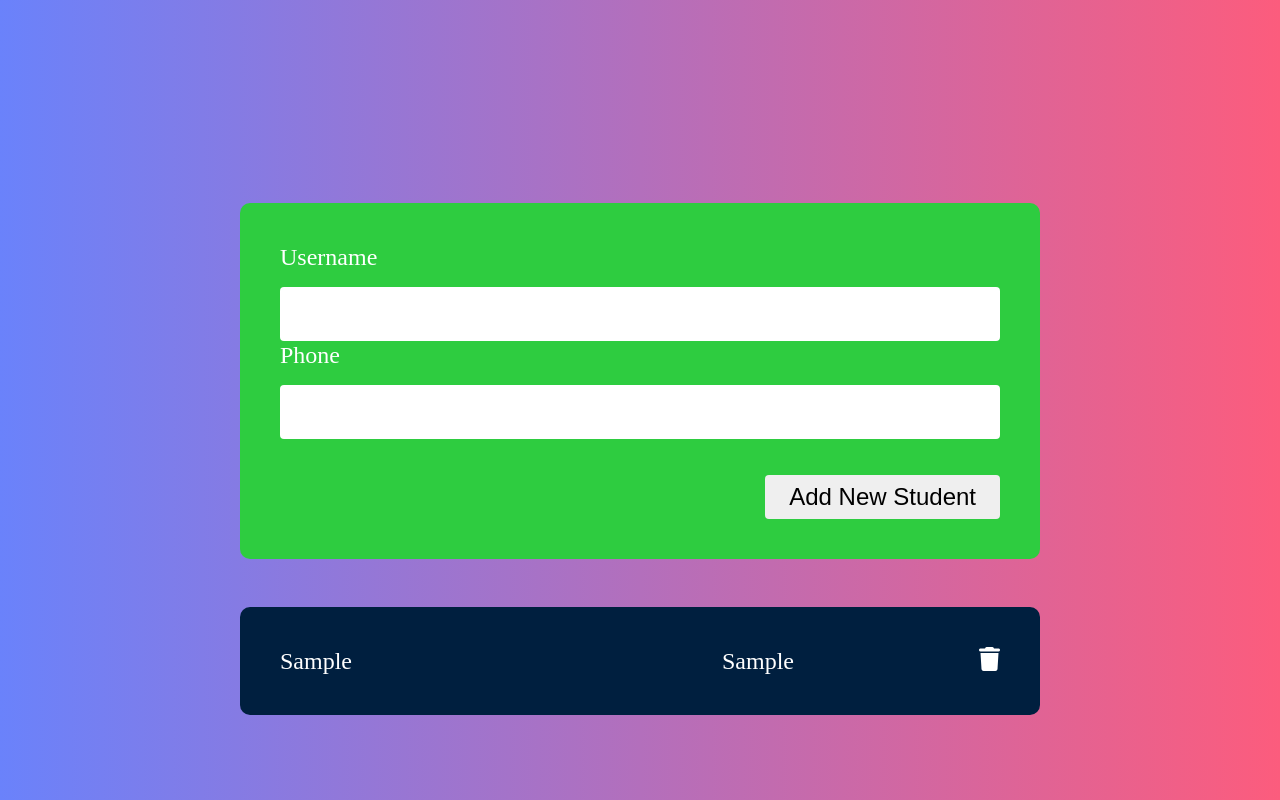
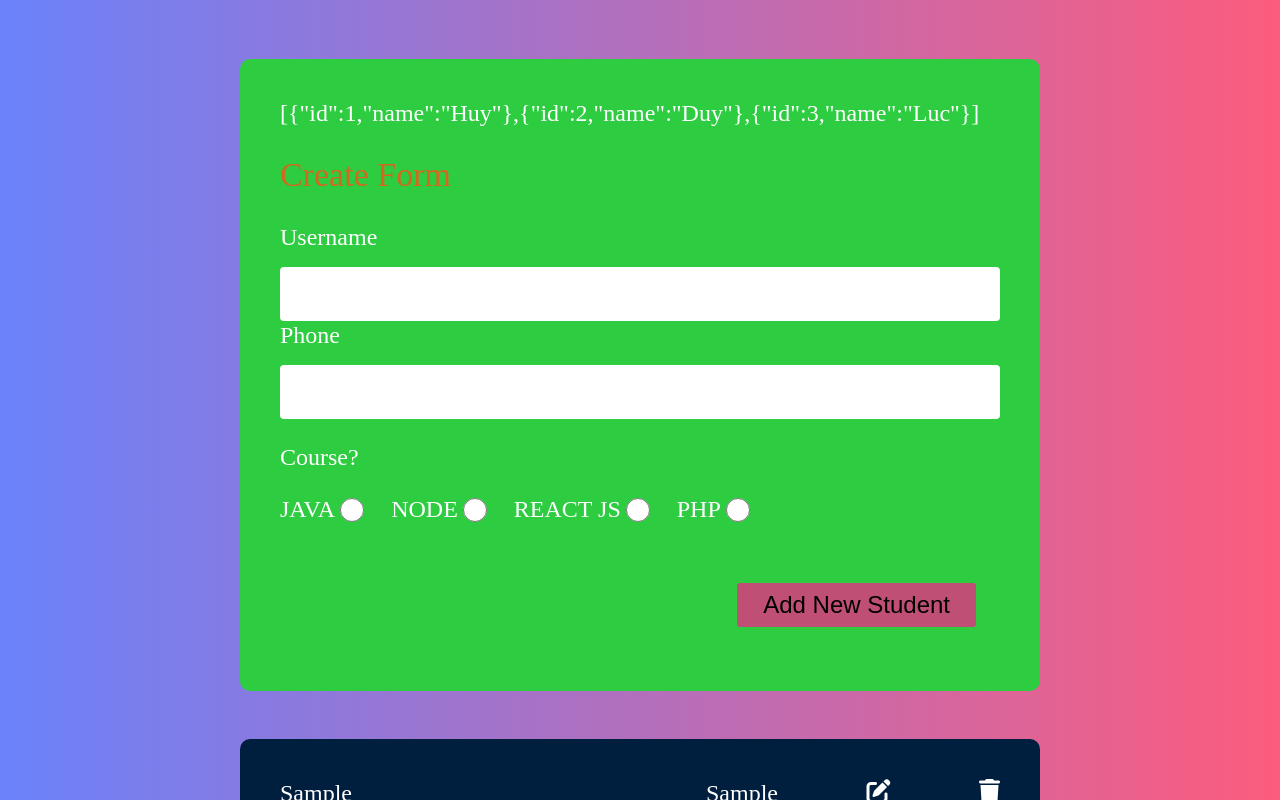
Before and after one commit to NESTECH-K16/react-course, a React (Create React App) app: page / in a window 1280 px wide. Both pictures are taken after typing "Sample", "Sample" into the empty fields and a click on the button "Add New Student". Shown: the top 800 px of the page. Built offline with nearby package versions, Linux system fonts and the light colour scheme; data requests are answered from the project's data file.

Commit message:
2/08/2023

```diff
--- /dev/null
+++ b/db.json
@@ -0,0 +1,16 @@
+{
+	"users": [
+		{
+			"id": 1,
+			"name": "Huy"
+		},
+		{
+			"id": 2,
+			"name": "Duy"
+		},
+		{
+			"id": 3,
+			"name": "Luc"
+		}
+	]
+}
--- a/package.json
+++ b/package.json
@@ -6,9 +6,11 @@
 		"@testing-library/jest-dom": "^5.17.0",
 		"@testing-library/react": "^13.4.0",
 		"@testing-library/user-event": "^13.5.0",
+		"node-sass": "^8.0.0",
 		"react": "^18.2.0",
 		"react-dom": "^18.2.0",
 		"react-scripts": "5.0.1",
+		"styled-components": "^6.0.6",
 		"web-vitals": "^2.1.4"
 	},
 	"scripts": {
@@ -34,5 +36,8 @@
 			"last 1 firefox version",
 			"last 1 safari version"
 		]
+	},
+	"devDependencies": {
+		"json-server": "^0.17.3"
 	}
 }
--- a/src/App.css
+++ b/src/App.css
@@ -84,7 +84,7 @@ input.username-input {
 	justify-content: flex-end;
 	margin-top: 36px;
 }
-.form-actions button {
+/* .form-actions button {
 	height: 44px;
 	line-height: 44px;
 	border-radius: 4px;
@@ -94,13 +94,44 @@ input.username-input {
 	font-weight: 500;
 	cursor: pointer;
 	transition: all 0.5s ease;
-}
+} */
 
-.form-actions button:hover {
+/* .form-actions button:hover {
 	background-color: white;
 	color: #2ecc40;
-}
+} */
 
 .text-center {
 	text-align: center;
 }
+
+.cursor-pointer {
+	cursor: pointer;
+}
+.fa-trash:hover {
+	color: red;
+	transition: all 0.5s ease-in-out;
+}
+
+.flex {
+	display: flex;
+}
+
+.course {
+	display: flex;
+	flex-direction: column;
+}
+
+.gap-24 {
+	gap: 24px;
+}
+
+input[type='radio'] {
+	width: 24px;
+	height: 24px;
+}
+
+.form-heading {
+	font-size: 34px;
+	color: chocolate;
+}
--- a/src/App.js
+++ b/src/App.js
@@ -1,8 +1,9 @@
-import { useState } from 'react'
+import { useEffect, useState } from 'react'
 import './App.css'
 import Paragraph from './components/paragraph/index'
 // import Header from './components/layout/Header'
 import Header from './components/layout/Header'
+import { styled } from 'styled-components'
 
 // Component
 
@@ -59,6 +60,30 @@ const studentsData = [
 	// },
 ]
 
+const StyledButton = styled.button`
+	height: 44px;
+	line-height: 44px;
+	border-radius: 4px;
+	border: none;
+	padding: 0 24px;
+	font-size: 24px;
+	font-weight: 500;
+	cursor: pointer;
+	transition: all 0.5s ease;
+`
+
+const Button = styled.button`
+	/* Adapt the colors based on primary prop */
+	background: ${(props) => (props.$primary ? '#BF4F74' : 'white')};
+	color: ${(props) => props.color};
+
+	font-size: 1em;
+	margin: 1em;
+	padding: 0.25em 1em;
+	border: 2px solid #bf4f74;
+	border-radius: 3px;
+`
+
 const App = () => {
 	// state cua element
 	// const [state, setState] = useState(initialState)
@@ -72,6 +97,33 @@ const App = () => {
 
 	const [studentUsername, setStudentUsername] = useState('')
 	const [phone, setPhone] = useState('')
+	const [name, setName] = useState()
+	const [course, setCourse] = useState('')
+	const [formName, setFormName] = useState('Create Form')
+	const [studentNeedUpdate, setStudentNeedUpdate] = useState('')
+	const [users, setUsers] = useState([])
+	const [timer, setTimer] = useState(0)
+
+	useEffect(() => {
+		console.log('Run on the first time ...')
+		const getUsers = async () => {
+			try {
+				const data = await fetch(`http://localhost:8000/users`)
+				const users = await data.json()
+				setUsers(users)
+				console.log('data', await data.json())
+			} catch (error) {}
+		}
+
+		getUsers()
+	}, [timer])
+
+	useEffect(() => {
+		setTimeout(() => {
+			const newTimer = timer + 1
+			setTimer(newTimer)
+		}, 3000)
+	}, [timer])
 
 	// two way binding
 	const renderIntro = () => {
@@ -109,29 +161,70 @@ const App = () => {
 		setIsChecked(e.target.checked)
 	}
 
-	const addStudentHandler = (e) => {
+	const formSubmitHandler = (e) => {
 		e.preventDefault()
+		if (formName === 'EDIT') {
+			const newStudent = {
+				id: studentNeedUpdate,
+				username: studentUsername,
+				phone,
+				course,
+			}
+			// const studentsUpdated = [...students]
+
+			// const currentStudentIdx = students.findIndex((std) => std.id === studentNeedUpdate.id)
+			// studentsUpdated[currentStudentIdx] = newStudent
+			// console.log('studentsUpdated', studentsUpdated)
+			// setStudents([...studentsUpdated])
+
+			const studentUpdated = students.map((std) => {
+				if (std.id === studentNeedUpdate) {
+					return { ...newStudent }
+				}
+				return std
+			})
+
+			setStudents(studentUpdated)
+		} else {
 			const newStudent = {
 				id: Math.random(),
 				username: studentUsername,
 				phone,
+				course,
 			}
-
 			const studentExisted = students.find((std) => std.phone === phone)
-		// previousState students
 			if (!studentExisted) {
 				setStudents([...students, newStudent])
-			// alert(`Successfully!!!!`)
 			} else {
-			// alert(`Học sinh đã tồn tại!`)
+			}
 		}
 
 		setStudentUsername('')
 		setPhone('')
 	}
 
+	const deleteHandler = (studentId) => {
+		console.log('Id of student', studentId)
+		const newStudentsUpdated = students.filter((std) => std.id !== studentId)
+		alert(`Are u sure ?`)
+		setStudents([...newStudentsUpdated])
+	}
+
+	const courseChangeHandler = (e) => {
+		console.log(e)
+		setCourse(e.target.value)
+	}
+
+	const editHandler = (id) => {
+		// const newStudent = {}
+		const currentStudentIdx = students.findIndex((std) => std.id === id)
+
+		// students[currentStudentIdx] = newStudent
+	}
+
 	return (
 		<div className='app'>
+			{console.log('students', students)}
 			{/* <p className='heading'>Render UI</p>
 			<span className='year-current'>{year}</span>
 			<input className='username-input' type='text' value={username} onChange={changeUsernameHandler} /> <br />
@@ -149,7 +242,10 @@ const App = () => {
 			<p className='result'>{`Học sinh ${username} không thuộc ${renderIntro()}`}</p>
 			{username ? <p className='result'>{`${username} ${isChecked ? 'đã' : 'chưa'} có kinh nghiệm lập trình!`}</p> : ''} */}
 			<div className='student-form'>
-				<form action='' onSubmit={addStudentHandler}>
+				{console.log('timer', timer)}
+				{JSON.stringify(users)}
+				<p className='form-heading'>{formName}</p>
+				<form action='' onSubmit={formSubmitHandler}>
 					<div className='form-controls'>
 						<label htmlFor='username'>Username</label>
 						<input
@@ -163,8 +259,39 @@ const App = () => {
 						<label htmlFor='phone'>Phone</label>
 						<input id='phone' type='text' value={phone} onChange={(e) => setPhone(e.target.value)} />
 					</div>
+					<div className='course'>
+						<p>Course?</p>
+						<div className='flex gap-24'>
+							<div className='flex'>
+								<label htmlFor='yes'>JAVA</label>
+								<input
+									type='radio'
+									name='course'
+									id='yes'
+									value='java'
+									onChange={courseChangeHandler}
+									checked={course === 'java'}
+								/>
+							</div>
+							<div className='flex'>
+								<label htmlFor='no'>NODE</label>
+								<input type='radio' name='course' id='no' value='node' checked={course === 'node'} />
+							</div>
+							<div className='flex'>
+								<label htmlFor='yes'>REACT JS</label>
+								<input type='radio' name='course' id='yes' value='react' checked={course === 'react'} />
+							</div>
+							<div className='flex'>
+								<label htmlFor='no'>PHP</label>
+								<input type='radio' name='course' id='no' value='php' checked={course === 'php'} />
+							</div>
+						</div>
+					</div>
+
 					<div className='form-actions'>
-						<button className='submit'>Add New Student</button>
+						<Button $primary color='#000'>
+							Add New Student
+						</Button>
 					</div>
 				</form>
 			</div>
@@ -174,8 +301,20 @@ const App = () => {
 						return (
 							<div className='students-student' key={student.id}>
 								<span>{student.username}</span> <br />
+								<span>{student.course}</span> <br />
 								<span>{student.phone}</span>
-								<i className='fa-solid fa-trash'></i>
+								<i
+									className='fa-solid fa-pen-to-square'
+									onClick={() => {
+										editHandler(student.id)
+										setFormName('EDIT')
+										const { username, phone, course } = student
+										setStudentUsername(username)
+										setPhone(phone)
+										setCourse(course)
+										setStudentNeedUpdate(student.id)
+									}}></i>
+								<i className='fa-solid fa-trash cursor-pointer' onClick={() => deleteHandler(student.id)}></i>
 							</div>
 						)
 					})
@@ -183,6 +322,7 @@ const App = () => {
 					<p className='text-center'>No student available</p>
 				)}
 			</div>
+			<Paragraph />
 		</div>
 	)
 }
--- a/src/components/paragraph/index.js
+++ b/src/components/paragraph/index.js
@@ -1,6 +1,6 @@
 import { useState } from 'react'
 
-import classes from './paragraph.module.css'
+import './paragraph.scss'
 // Controlled component
 // stateful
 
@@ -15,9 +15,7 @@ const Paragraph = (props) => {
 
 	return (
 		<div className='bordered'>
-			<div
-				className={classes.para}
-				style={{ color: props.color, backgroundColor: props.backgroundColor, marginBottom: 20 }}>
+			<div className={'para'} style={{ color: props.color, backgroundColor: props.backgroundColor, marginBottom: 20 }}>
 				<p>{content}</p>
 			</div>
 			<span className='number'>{props.number}</span>
--- a/src/components/paragraph/paragraph.module.css
+++ b/src/components/paragraph/paragraph.scss
@@ -1,5 +1,6 @@
 body {
 	/* background-color: red; */
+	background-color: red;
 }
 
 .para {
```
Also changed, not shown: 1 other file (tests, documents, lock files or other folders). Lines whose indentation alone changed are shown as unchanged.
